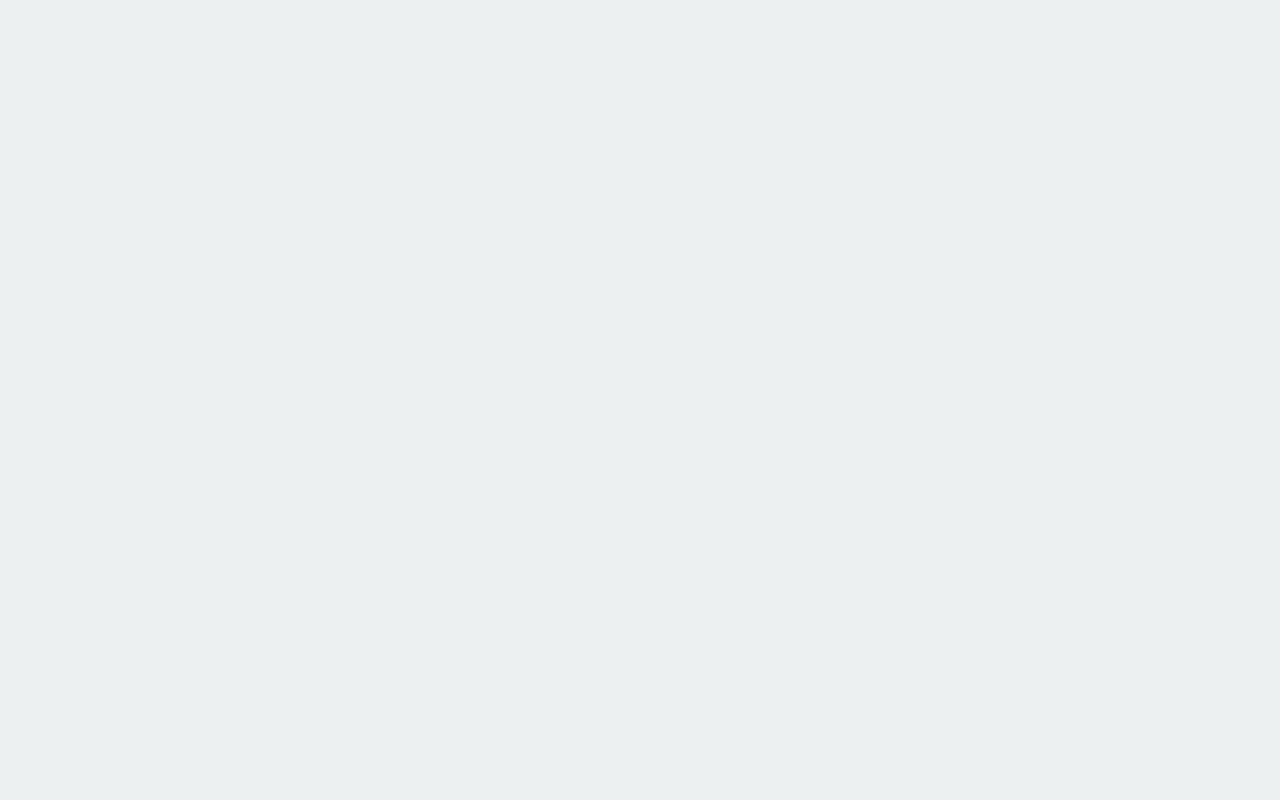
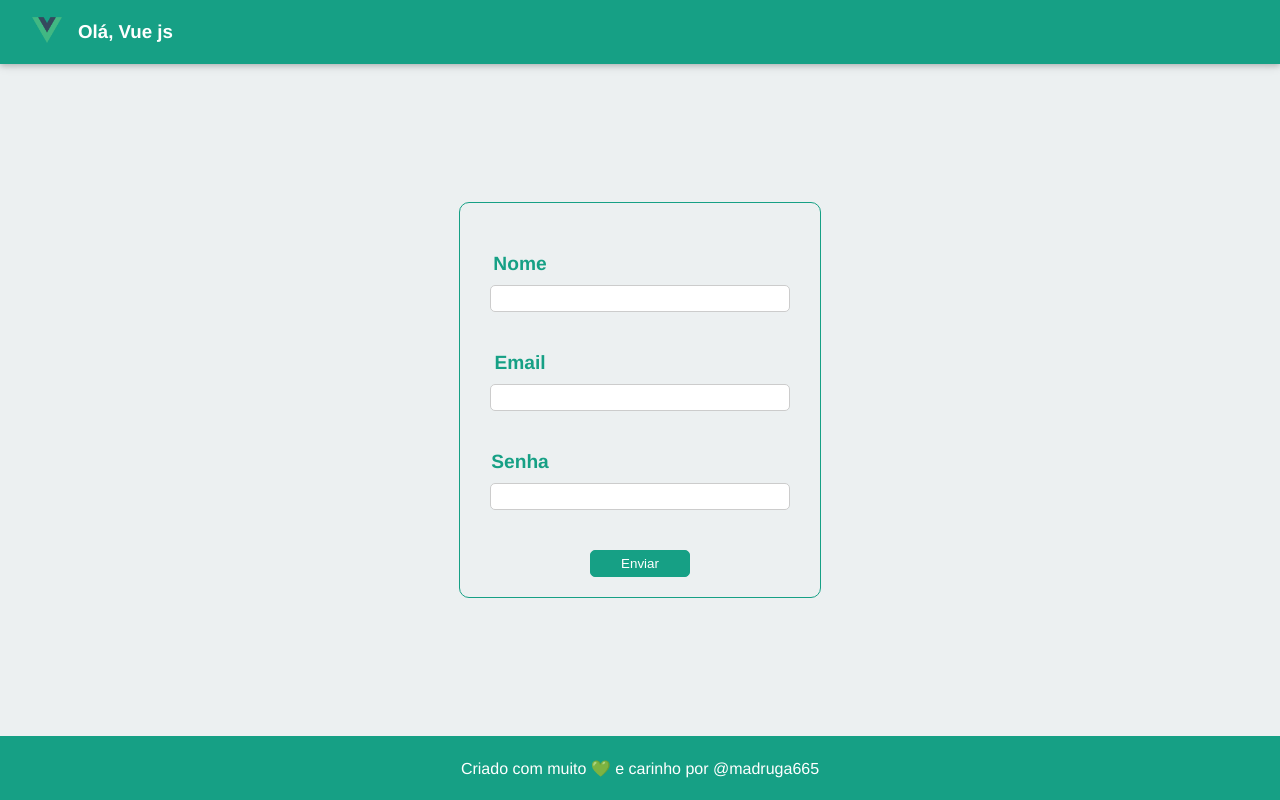
Before and after one commit to madruga665/hellow-world-vue, a Vue app: page /forms in a window 1280 px wide. Before the commit this address had no page. Built offline with nearby package versions, Linux system fonts and the light colour scheme.

Commit message:
feature(FormsView): add pagina de formulario

```diff
--- a/src/components/LinkCard.vue
+++ b/src/components/LinkCard.vue
@@ -31,7 +31,7 @@ export default defineComponent({
   border-radius: 1rem;
   position: relative;
   width: 300px;
-  height: 400px;
+  height: 200px;
   transition: 500ms;
   cursor: pointer;
 }
--- a/src/routes.ts
+++ b/src/routes.ts
@@ -1,6 +1,7 @@
 import { createRouter, createWebHistory } from "vue-router";
 import HomeView from "./views/HomeView.vue";
 import RickAndMortyView from "./views/RickAndMortyView.vue";
+import FormsView from "./views/FormsView.vue";
 
 const routes = [
   {
@@ -11,6 +12,10 @@ const routes = [
     path: "/rickandmorty",
     component: RickAndMortyView,
   },
+  {
+    path: "/forms",
+    component: FormsView,
+  },
 ];
 
 const router = createRouter({
--- /dev/null
+++ b/src/views/FormsView.vue
@@ -0,0 +1,93 @@
+<template>
+  <ViewTemplate>
+    <form>
+      <div class="form-control">
+        <label for="name">Nome</label>
+        <input id="name" type="text" v-model="name" />
+      </div>
+      <div class="form-control">
+        <label for="email">Email</label>
+        <input id="email" type="email" v-model="email" />
+      </div>
+      <div class="form-control">
+        <label for="password">Senha</label>
+        <input id="password" type="password" v-model="password" />
+      </div>
+      <button type="submit" @click="submit">Enviar</button>
+    </form>
+  </ViewTemplate>
+</template>
+
+<script lang="ts">
+import { defineComponent } from "vue";
+import ViewTemplate from "../templates/ViewTemplate.vue";
+
+export default defineComponent({
+  name: "FormsView",
+  components: {
+    ViewTemplate,
+  },
+  data() {
+    return {
+      name: "",
+      email: "",
+      password: "",
+    };
+  },
+  methods: {
+    submit(event: { preventDefault: () => void }) {
+      event.preventDefault();
+      window.alert(`
+        Nome: ${this.name}
+        Email: ${this.email}
+        Senha: ${this.password}
+      `);
+      console.log({ nome: this.name, email: this.email, senha: this.password });
+    },
+  },
+});
+</script>
+
+<style>
+form {
+  display: flex;
+  flex-direction: column;
+  align-items: center;
+  justify-content: center;
+  gap: 40px;
+  border-radius: 10px;
+  border: 1px solid #16a085;
+  padding: 50px 30px 20px;
+}
+.form-control {
+  display: flex;
+  flex-direction: column;
+  align-items: center;
+  gap: 10px;
+}
+.form-control label {
+  font-size: 1.2rem;
+  font-weight: bold;
+  color: #16a085;
+  margin-right: 240px;
+}
+input {
+  border: 1px solid #ccc;
+  border-radius: 5px;
+  padding: 5px;
+  width: 300px;
+}
+button {
+  border: 1px solid #16a085;
+  background: #16a085;
+  color: #fff;
+  border-radius: 5px;
+  padding: 5px;
+  width: 100px;
+  cursor: pointer;
+  transition: 500ms;
+}
+button:hover {
+  filter: brightness(1.2);
+}
+</style>
--- a/src/views/HomeView.vue
+++ b/src/views/HomeView.vue
@@ -3,6 +3,9 @@
     <section class="home-container">
       <router-link to="/rickandmorty">
         <LinkCard title="Rick and Morty" content="Pagina feita com a api do Rick and Morty" />
+      </router-link>
+      <router-link to="/forms">
+        <LinkCard title="Formulário" content="Formulario simples" />
       </router-link>
     </section>
   </ViewTemplate>
@@ -29,6 +32,7 @@ export default defineComponent({
   align-items: center;
   justify-content: center;
   width: 100%;
+  gap: 50px;
 }
 a {
   text-decoration: none;
--- a/src/views/RickAndMortyView.vue
+++ b/src/views/RickAndMortyView.vue
@@ -70,7 +70,7 @@ export default defineComponent({
     border-radius: 10px;
     width: 200px;
     height: 250px;
-    margin: 10px;
+    margin: 10px 35px;
     position: relative;
     transition: 500ms;
     cursor: pointer;
```
